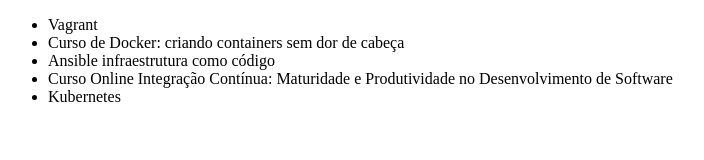
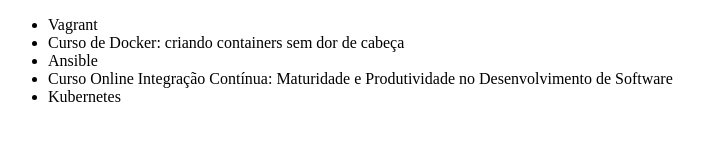
Before and after one commit to wenev21043/alura, a plain HTML site: page index.html in a window 1280 px wide. Shown: the whole page, without its empty margins (0-704 px from the left). Drawn offline with Linux system fonts and the light colour scheme.

Commit message:
Revert "Mudança no título do curso de Ansible"
This reverts commit 002b5a62bc457c9e1655c80384352be554c5209f.

```diff
--- a/index.html
+++ b/index.html
@@ -10,7 +10,7 @@
     <ul>
         <li>Vagrant</li>
         <li>Curso de Docker: criando containers sem dor de cabeça</li>
-        <li>Ansible infraestrutura como código</li>
+        <li>Ansible</li>
         <li>
             Curso Online Integração Contínua: Maturidade e Produtividade no Desenvolvimento de Software</li>
         <li>Kubernetes</li>
```
